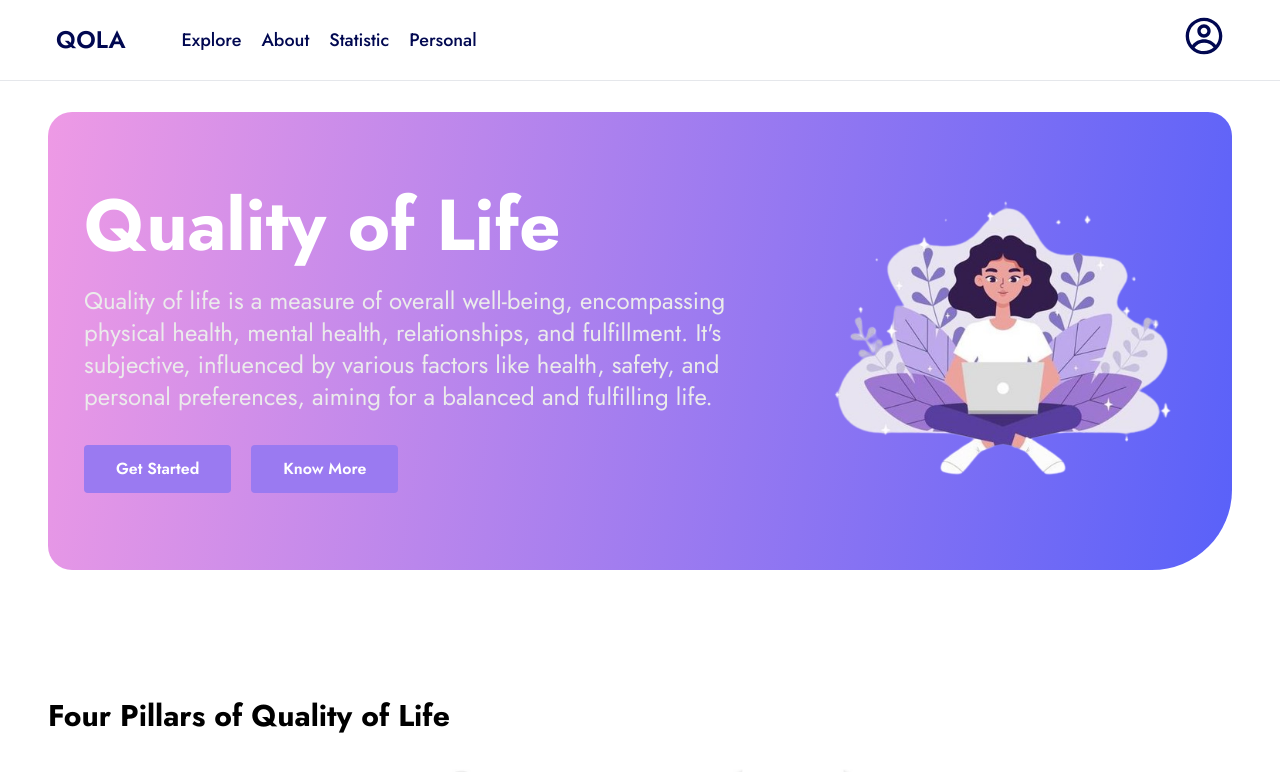
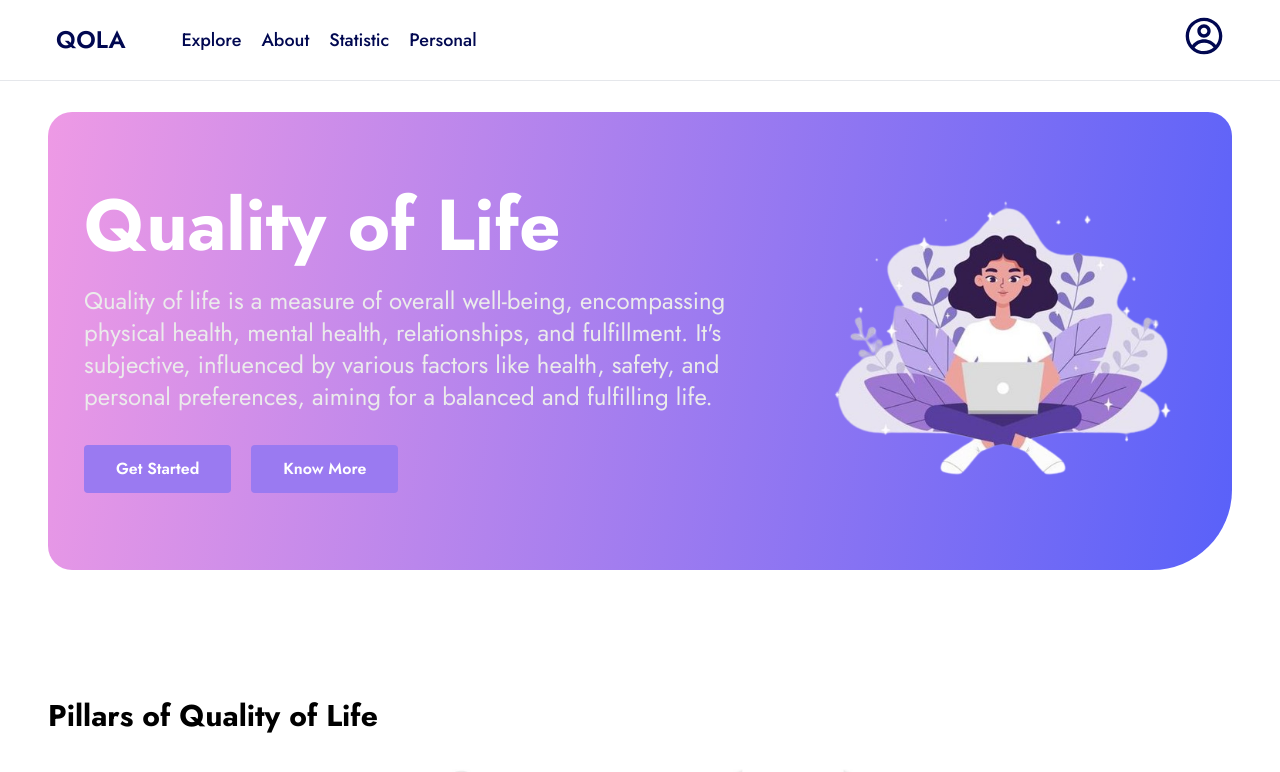
Before and after one commit to PragatiDBhat/Quality-Of-Life-Assessment, a React (Vite) app in the folder frontend/: page /postlogin in a window 1280 px wide. Shown: the top 772 px of the page. Built offline with nearby package versions, Linux system fonts and the light colour scheme.

Commit message:
Changed graduate to post-graduate

```diff
--- a/frontend/src/components/Explore.jsx
+++ b/frontend/src/components/Explore.jsx
@@ -11,7 +11,7 @@ export const Explore = () => {
   return (
     <>
     <div className='my-24 md:px-12 px-4 max-w-screen-2xl  p-4  mx-auto mt-24' id='explore'>
-    <h1 className="text-3xl font-bold mb-6 justify-center">Four Pillars of Quality of Life</h1>
+    <h1 className="text-3xl font-bold mb-6 justify-center">Pillars of Quality of Life</h1>
       <div className='grid grid-cols-1 md:grid-cols-2 lg:grid-cols-4 gap-10'>
 
         <motion.div
--- a/frontend/src/components/Navbar2.jsx
+++ b/frontend/src/components/Navbar2.jsx
@@ -121,7 +121,7 @@ export const Navbar2 = () => {
                                         <div className="block px-4 py-2 hover:bg-gray-100" onClick={() => toggleDropdownDesktop('student')}>Student</div>
                                         <ul className={`absolute top-0 left-full bg-white shadow-md rounded-md py-1 mt-0 ml-5 ${isStudentDropdownOpen ? 'block' : 'hidden'}`} style={{ width: "180px" }}>
                                             <li><Link to="overallstudents" className="block px-4 py-2 hover:bg-gray-100">Overall</Link></li>
-                                            <li><Link to="graduate" className="block px-4 py-2 hover:bg-gray-100">Graduate</Link></li>
+                                            <li><Link to="graduate" className="block px-4 py-2 hover:bg-gray-100">Post-Graduate</Link></li>
                                             <li><Link to="undergraduate" className="block px-4 py-2 hover:bg-gray-100">Undergraduate</Link></li>
                                         </ul>
                                     </li>
@@ -176,7 +176,7 @@ export const Navbar2 = () => {
                 <Link to="nonteaching" className="block px-4 py-2 hover:bg-gray-100">Non-Teaching</Link>
                 <Link to="officestaff" className="block px-4 py-2 hover:bg-gray-100">Office Staff</Link>
                 <Link to="overallstudents" className="block px-4 py-2 hover:bg-gray-100">Overall of Student</Link>
-                <Link to="graduate" className="block px-4 py-2 hover:bg-gray-100">Graduate</Link>
+                <Link to="graduate" className="block px-4 py-2 hover:bg-gray-100">Post-Graduate</Link>
                 <Link to="undergraduate" className="block px-4 py-2 hover:bg-gray-100">Undergraduate</Link>
                 <Link to="myscores" className="block px-4 py-2 hover:bg-gray-100">My Scores</Link>
                 <Link to="comparison" className="block px-4 py-2 hover:bg-gray-100">Comparison</Link>
--- a/frontend/src/components/Register.jsx
+++ b/frontend/src/components/Register.jsx
@@ -187,7 +187,7 @@ export const Register = () => {
               >
                 <option value="">Select your degree</option>
                 <option value="undergraduate">Under graduate</option>
-                <option value="graduate">Graduate</option>
+                <option value="graduate">Post-Graduate</option>
               </select>
             </div>
             {/* Degree Dropdown */}
```
